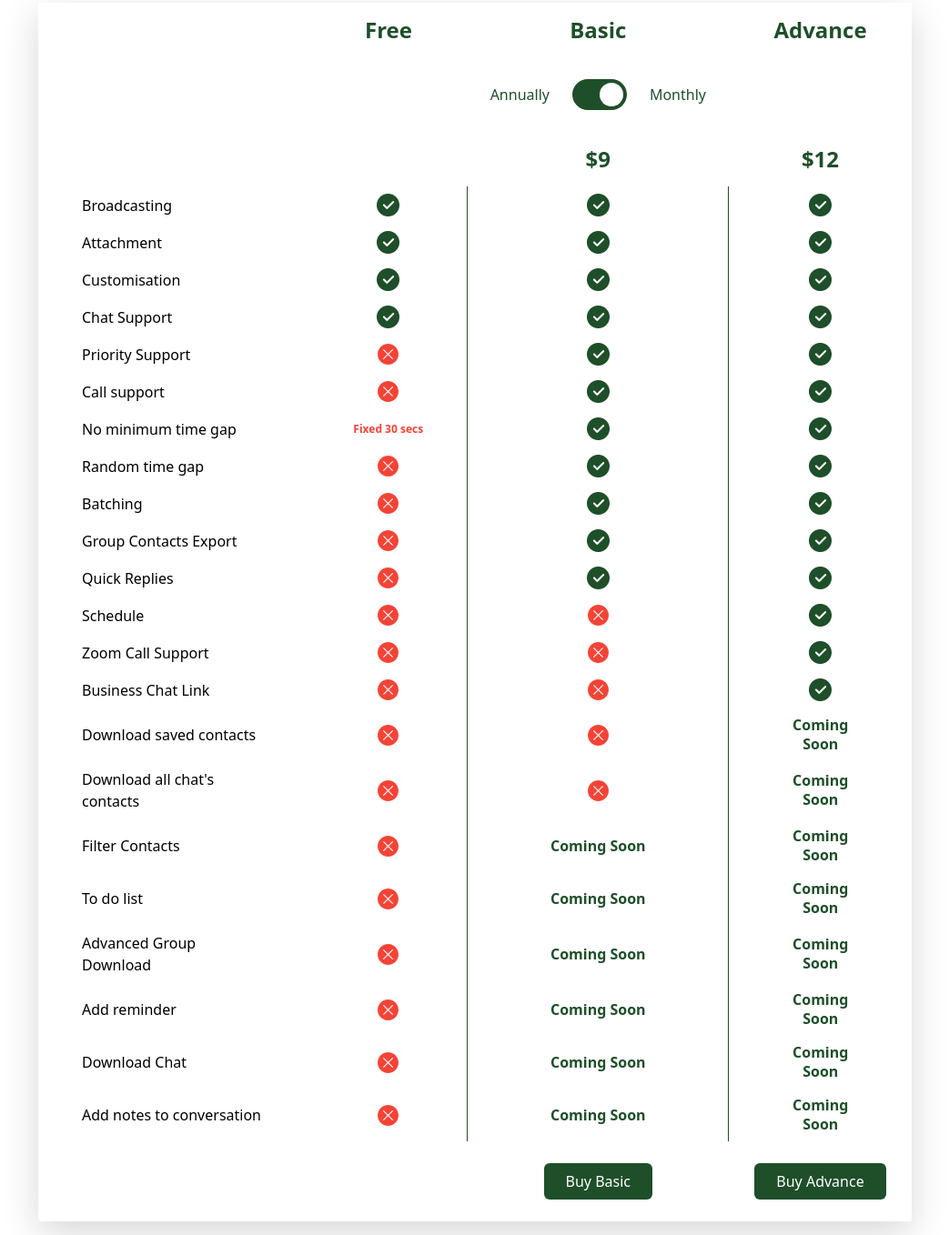
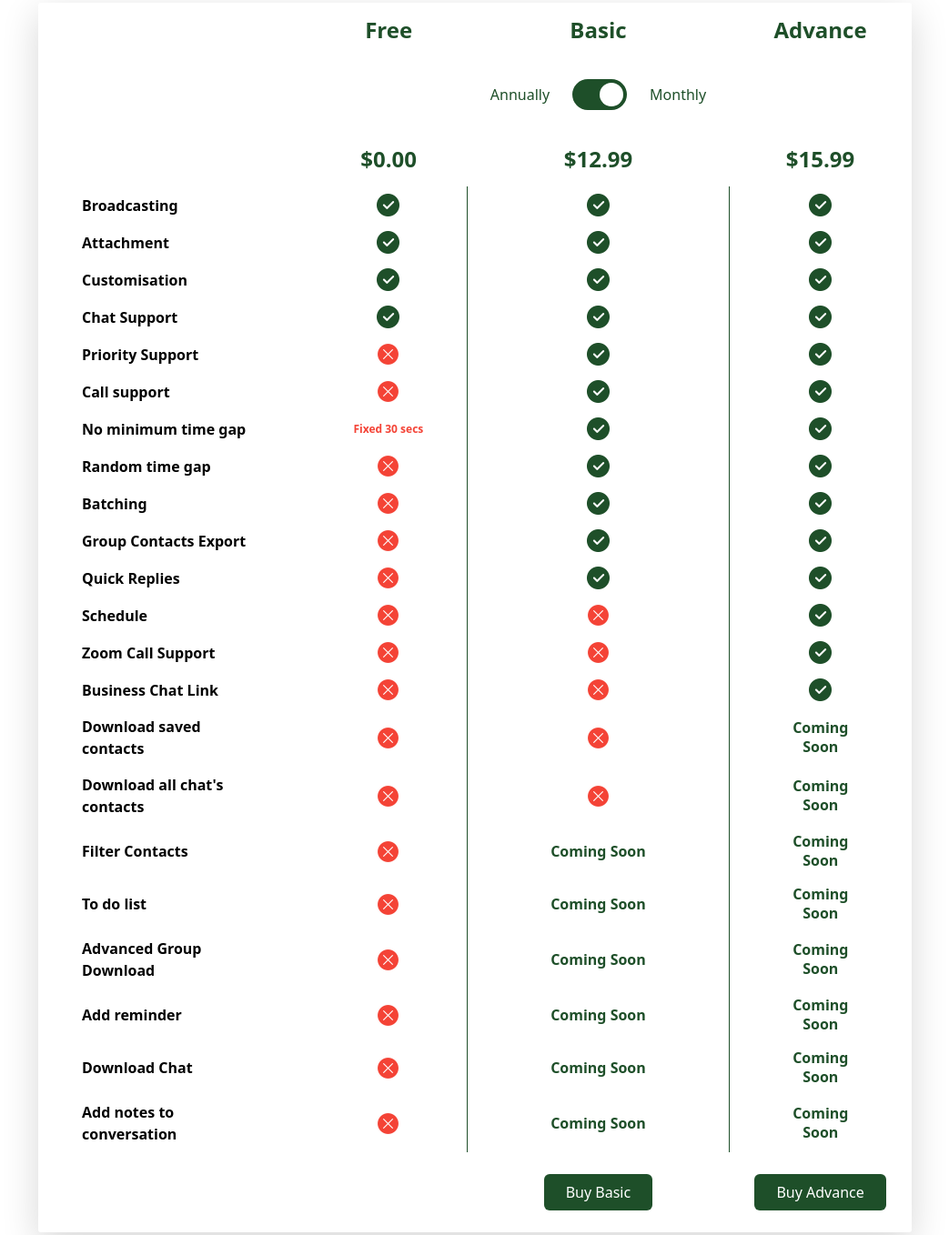
Before and after one commit to alphaextensions/wa-web-sender-website, a Gatsby site: page /pricing in a window 1280 px wide. Shown: the part 295-1653 px from the top of the page at 91% size, without its empty margins (118-1161 px from the left). Built offline with nearby package versions, Linux system fonts and the light colour scheme; Gatsby itself is replaced by a stand-in of ours.

Commit message:
pricing features bold

```diff
--- a/src/components/pricing/pricing.js
+++ b/src/components/pricing/pricing.js
@@ -49,16 +49,20 @@ export default function Pricing() {
 
   function getBasicPlanPrice() {
     if (planType === 'international') {
-      return planPeriod === 'monthly' ? '$9' : '$90';
+      return planPeriod === 'monthly' ? '$12.99' : '$129.99';
     }
     return planPeriod === 'monthly' ? '₹699' : '₹6999';
   }
 
   function getAdvancePlanPrice() {
     if (planType === 'international') {
-      return planPeriod === 'monthly' ? '$12' : '$120';
+      return planPeriod === 'monthly' ? '$15.99' : '$159.99';
     }
     return planPeriod === 'monthly' ? '₹849' : '₹8499';
+  }
+
+  function getFreePlanPrice(){
+    return planType === 'international' ? '$0.00' : '₹0';
   }
 
   function showBasicButton() {
@@ -113,14 +117,14 @@ export default function Pricing() {
           </tr>
           <tr>
             <th />
-            <th />
+            <th className="pricing-header-text">{getFreePlanPrice()}</th>
             <th className="pricing-header-text">{getBasicPlanPrice()}</th>
             <th className="pricing-header-text">{getAdvancePlanPrice()}</th>
           </tr>
         </thead>
         <tbody>
           <tr>
-            <th>Broadcasting</th>
+            <th className="bold">Broadcasting</th>
             <td>
               <img src={check} className="pricing-table-logo" />
             </td>
@@ -132,7 +136,7 @@ export default function Pricing() {
             </th>
           </tr>
           <tr>
-            <th>Attachment</th>
+            <th className="bold">Attachment</th>
             <td>
               <img src={check} className="pricing-table-logo" />
             </td>
@@ -144,7 +148,7 @@ export default function Pricing() {
             </th>
           </tr>
           <tr>
-            <th>Customisation</th>
+            <th className="bold">Customisation</th>
             <td>
               <img src={check} className="pricing-table-logo" />
             </td>
@@ -156,7 +160,7 @@ export default function Pricing() {
             </th>
           </tr>
           <tr>
-            <th>Chat Support</th>
+            <th className="bold">Chat Support</th>
             <td>
               <img src={check} className="pricing-table-logo" />
             </td>
@@ -168,7 +172,7 @@ export default function Pricing() {
             </th>
           </tr>
           <tr>
-            <th>Priority Support</th>
+            <th className="bold">Priority Support</th>
             <td>
               <img src={cancel} className="pricing-table-logo" />
             </td>
@@ -180,7 +184,7 @@ export default function Pricing() {
             </th>
           </tr>
           <tr>
-            <th>Call support</th>
+            <th className="bold">Call support</th>
             <td>
               <img src={cancel} className="pricing-table-logo" />
             </td>
@@ -192,7 +196,7 @@ export default function Pricing() {
             </th>
           </tr>
           <tr>
-            <th>No minimum time gap</th>
+            <th className="bold">No minimum time gap</th>
             <td
               style={{
                 whiteSpace: 'nowrap',
@@ -211,7 +215,7 @@ export default function Pricing() {
             </th>
           </tr>
           <tr>
-            <th>Random time gap</th>
+            <th className="bold">Random time gap</th>
             <td>
               <img src={cancel} className="pricing-table-logo" />
             </td>
@@ -223,7 +227,7 @@ export default function Pricing() {
             </th>
           </tr>
           <tr>
-            <th>Batching</th>
+            <th className="bold">Batching</th>
             <td>
               <img src={cancel} className="pricing-table-logo" />
             </td>
@@ -235,7 +239,7 @@ export default function Pricing() {
             </th>
           </tr>
           <tr>
-            <th>Group Contacts Export</th>
+            <th className="bold">Group Contacts Export</th>
             <td>
               <img src={cancel} className="pricing-table-logo" />
             </td>
@@ -247,7 +251,7 @@ export default function Pricing() {
             </th>
           </tr>
           <tr>
-            <th>Quick Replies</th>
+            <th className="bold">Quick Replies</th>
             <td>
               <img src={cancel} className="pricing-table-logo" />
             </td>
@@ -259,7 +263,7 @@ export default function Pricing() {
             </th>
           </tr>
           <tr>
-            <th>Schedule</th>
+            <th className="bold">Schedule</th>
             <td>
               <img src={cancel} className="pricing-table-logo" />
             </td>
@@ -271,7 +275,7 @@ export default function Pricing() {
             </th>
           </tr>
           <tr>
-            <th>Zoom Call Support</th>
+            <th className="bold">Zoom Call Support</th>
             <td>
               <img src={cancel} className="pricing-table-logo" />
             </td>
@@ -283,7 +287,7 @@ export default function Pricing() {
             </th>
           </tr>
           <tr>
-            <th>Business Chat Link</th>
+            <th className="bold">Business Chat Link</th>
             <td>
               <img src={cancel} className="pricing-table-logo" />
             </td>
@@ -295,7 +299,7 @@ export default function Pricing() {
             </th>
           </tr>
           <tr>
-            <th>Download saved contacts</th>
+            <th className="bold">Download saved contacts</th>
             <td>
               <img src={cancel} className="pricing-table-logo" />
             </td>
@@ -305,7 +309,7 @@ export default function Pricing() {
             <th className="coming_soon">Coming Soon</th>
           </tr>
           <tr>
-            <th>Download all chat's contacts</th>
+            <th className="bold">Download all chat's contacts</th>
             <td>
               <img src={cancel} className="pricing-table-logo" />
             </td>
@@ -315,7 +319,7 @@ export default function Pricing() {
             <th className="coming_soon">Coming Soon</th>
           </tr>
           <tr>
-            <th>Filter Contacts</th>
+            <th className="bold">Filter Contacts</th>
             <td>
               <img src={cancel} className="pricing-table-logo" />
             </td>
@@ -323,7 +327,7 @@ export default function Pricing() {
             <th className="coming_soon">Coming Soon</th>
           </tr>
           <tr>
-            <th>To do list</th>
+            <th className="bold">To do list</th>
             <td>
               <img src={cancel} className="pricing-table-logo" />
             </td>
@@ -331,7 +335,7 @@ export default function Pricing() {
             <th className="coming_soon">Coming Soon</th>
           </tr>
           <tr>
-            <th>Advanced Group Download</th>
+            <th className="bold">Advanced Group Download</th>
             <td>
               <img src={cancel} className="pricing-table-logo" />
             </td>
@@ -339,7 +343,7 @@ export default function Pricing() {
             <th className="coming_soon">Coming Soon</th>
           </tr>
           <tr>
-            <th>Add reminder</th>
+            <th className="bold">Add reminder</th>
             <td>
               <img src={cancel} className="pricing-table-logo" />
             </td>
@@ -347,7 +351,7 @@ export default function Pricing() {
             <th className="coming_soon">Coming Soon</th>
           </tr>
           <tr>
-            <th>Download Chat</th>
+            <th className="bold">Download Chat</th>
             <td>
               <img src={cancel} className="pricing-table-logo" />
             </td>
@@ -355,7 +359,7 @@ export default function Pricing() {
             <th className="coming_soon">Coming Soon</th>
           </tr>
           <tr>
-            <th>Add notes to conversation</th>
+            <th className="bold">Add notes to conversation</th>
             <td>
               <img src={cancel} className="pricing-table-logo" />
             </td>
--- a/src/components/pricing/styles.scss
+++ b/src/components/pricing/styles.scss
@@ -86,3 +86,7 @@
 .features_row{
   margin-bottom: 16px;
 }
+
+.bold{
+  font-weight: bold !important;
+}
```
